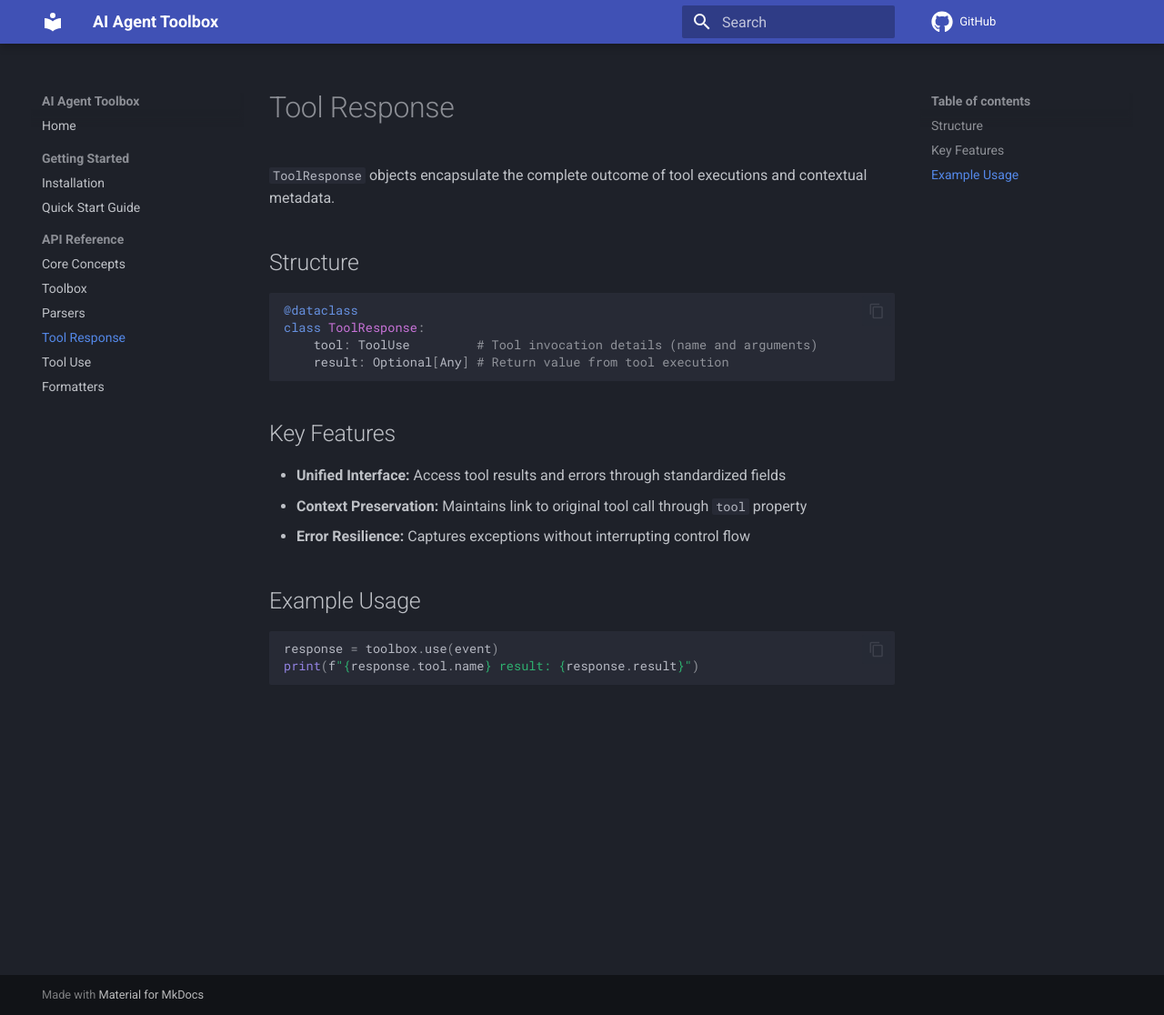
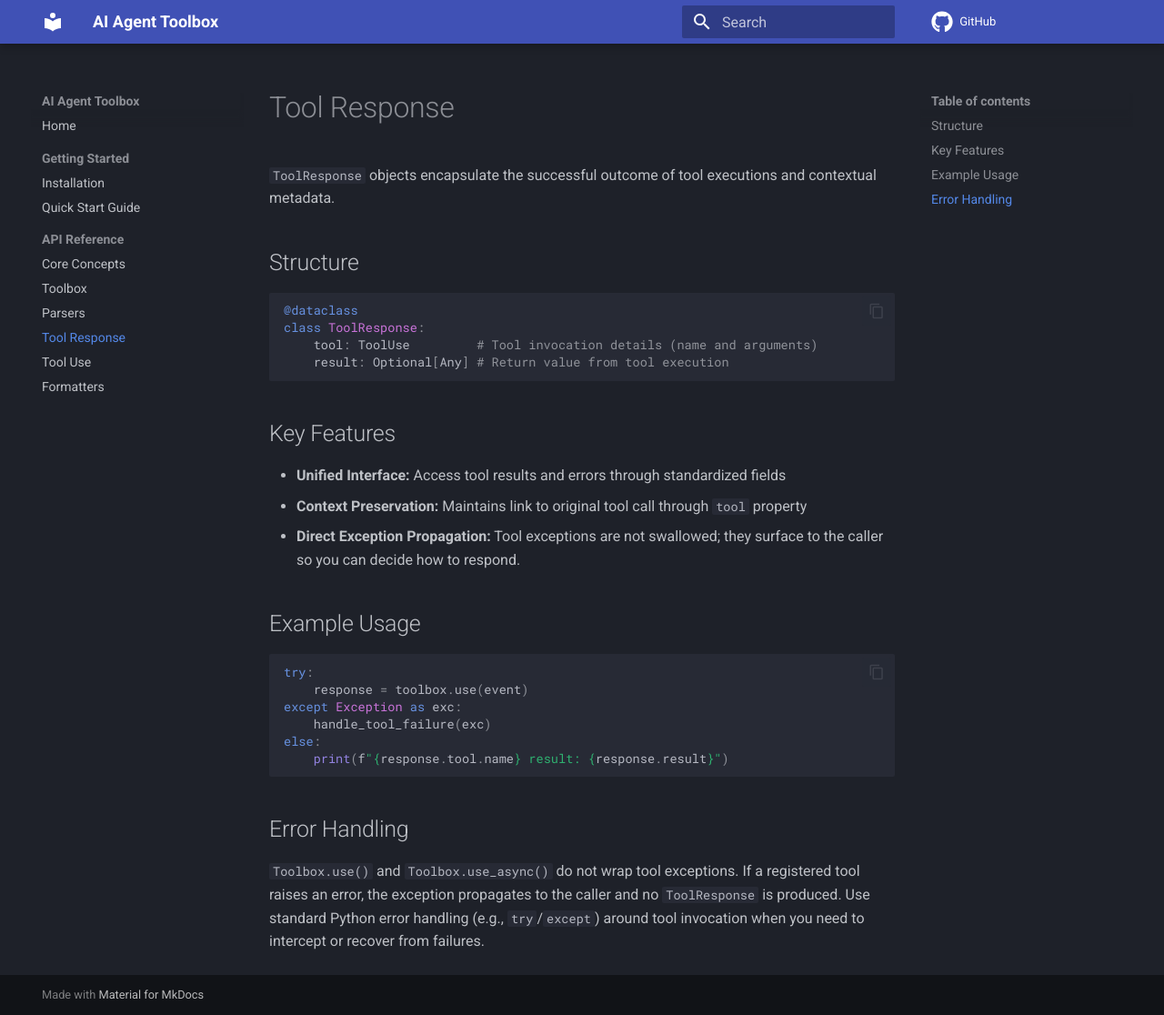
Before and after one commit to 255BITS/ai-agent-toolbox, an MkDocs documentation site: the page built from docs/api-reference/tool-response.md, in a window 1280 px wide and 1116 px high. Shown: the whole window at 91% size. Built offline with MkDocs 1.6.1 and Material for MkDocs 9.7.7, drawn with Linux system fonts in a browser that asks for light colours; comment, search, counter and statistics services are not loaded.

Commit message:
Clarify tool exception propagation

````diff
--- a/docs/api-reference/tool-response.md
+++ b/docs/api-reference/tool-response.md
@@ -1,6 +1,6 @@
 # Tool Response
 
-`ToolResponse` objects encapsulate the complete outcome of tool executions and contextual metadata.
+`ToolResponse` objects encapsulate the successful outcome of tool executions and contextual metadata.
 
 ## Structure
 
@@ -15,10 +15,18 @@ class ToolResponse:
 
 - **Unified Interface:** Access tool results and errors through standardized fields
 - **Context Preservation:** Maintains link to original tool call through `tool` property
-- **Error Resilience:** Captures exceptions without interrupting control flow
+- **Direct Exception Propagation:** Tool exceptions are not swallowed; they surface to the caller so you can decide how to respond.
 
 ## Example Usage
 ```python
-response = toolbox.use(event)
-print(f"{response.tool.name} result: {response.result}")
+try:
+    response = toolbox.use(event)
+except Exception as exc:
+    handle_tool_failure(exc)
+else:
+    print(f"{response.tool.name} result: {response.result}")
 ```
+
+## Error Handling
+
+`Toolbox.use()` and `Toolbox.use_async()` do not wrap tool exceptions. If a registered tool raises an error, the exception propagates to the caller and no `ToolResponse` is produced. Use standard Python error handling (e.g., `try`/`except`) around tool invocation when you need to intercept or recover from failures.
````
